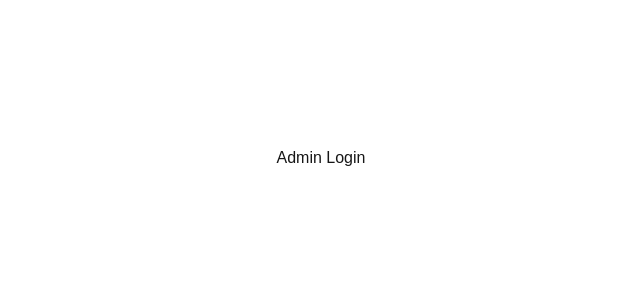
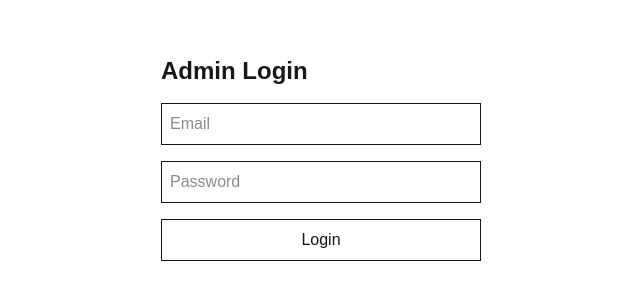
Before and after one commit to janiththejaka/WeerappanEng-Web, a Next.js app: page /admin/login in a window 1280 px wide. Shown: the part 242-542 px from the top of the page, without its empty margins (319-959 px from the left). Built offline with nearby package versions, Linux system fonts and the light colour scheme; no server answers.

Commit message:
SSR auth completion

```diff
--- a/src/app/admin/dashboard/page.tsx
+++ b/src/app/admin/dashboard/page.tsx
@@ -2,17 +2,19 @@ import { redirect } from "next/navigation";
 import { createClient } from "@/lib/supabase/server";
 
 export default async function DashboardPage() {
-  const supabase = await createClient();
+  const supabase =
+    await createClient();
 
-  const { data: { user },} = await supabase.auth.getUser();
+  const { data: { user }, } = await supabase.auth.getUser();
 
-  if (!user) {
-    redirect("/admin/login");
-  }
+  console.log( "Server User:", user );
+
+  if (!user) { redirect("/admin/login"); }
 
   return (
     <div>
       Dashboard
+      <p>{user.email}</p>
     </div>
   );
 }
--- a/src/app/admin/login/page.tsx
+++ b/src/app/admin/login/page.tsx
@@ -1,11 +1,79 @@
 "use client";
 
+import { useForm } from "react-hook-form";
+import { zodResolver } from "@hookform/resolvers/zod";
+import { loginSchema, LoginFormData,} from "@/lib/validations/login.schema";
+import { login } from "@/services/auth.service";
+import { useRouter } from "next/navigation";
+
 export default function LoginPage() {
-  return (
-    <div className="min-h-screen flex items-center justify-center">
-      <div>
-        <h1>Admin Login</h1>
-      </div>
-    </div>
-  );
+    const {
+        register,
+        handleSubmit,
+        formState: { errors },
+    } = useForm<LoginFormData>({
+        resolver: zodResolver(loginSchema),
+    });
+
+    const router = useRouter();
+
+    const onSubmit = async (
+        data: LoginFormData
+    ) => {
+        try {
+            await login(
+                data.email,
+                data.password
+            );
+
+            router.push(
+                "/admin/dashboard"
+            );
+        } catch (error) {
+            console.error(error);
+        }
+    };
+
+
+    return (
+        <div className="min-h-screen flex items-center justify-center">
+            <form
+                onSubmit={handleSubmit(onSubmit)}
+                className="flex flex-col gap-4 w-80"
+            >
+                <h1 className="text-2xl font-bold">
+                    Admin Login
+                </h1>
+
+                <input
+                    type="email"
+                    placeholder="Email"
+                    {...register("email")}
+                    className="border p-2"
+                />
+
+                {errors.email && (
+                    <p>{errors.email.message}</p>
+                )}
+
+                <input
+                    type="password"
+                    placeholder="Password"
+                    {...register("password")}
+                    className="border p-2"
+                />
+
+                {errors.password && (
+                    <p>{errors.password.message}</p>
+                )}
+
+                <button
+                    type="submit"
+                    className="border p-2"
+                >
+                    Login
+                </button>
+            </form>
+        </div>
+    );
 }
--- a/src/lib/supabase/client.ts
+++ b/src/lib/supabase/client.ts
@@ -1,12 +1,10 @@
-import { createClient } from "@supabase/supabase-js";
+import { createBrowserClient } from "@supabase/ssr";
 
-const supabaseUrl =
-  process.env.NEXT_PUBLIC_SUPABASE_URL!;
+const supabaseUrl = process.env.NEXT_PUBLIC_SUPABASE_URL!;
 
-const supabaseAnonKey =
-  process.env.NEXT_PUBLIC_SUPABASE_ANON_KEY!;
+const supabaseAnonKey = process.env.NEXT_PUBLIC_SUPABASE_PUBLISHABLE_KEY!;
 
-export const supabase = createClient(
+export const supabase = createBrowserClient(
   supabaseUrl,
   supabaseAnonKey
 );
--- /dev/null
+++ b/src/lib/supabase/proxy.ts
@@ -0,0 +1,37 @@
+// @/lib/supabase/proxy.ts
+import { createServerClient } from "@supabase/ssr";
+import { NextResponse, type NextRequest } from "next/server";
+
+export async function updateSession(request: NextRequest) {
+  let response = NextResponse.next({
+    request,
+  });
+
+  const supabase = createServerClient(
+    process.env.NEXT_PUBLIC_SUPABASE_URL!,
+    process.env.NEXT_PUBLIC_SUPABASE_PUBLISHABLE_KEY!,
+    {
+      cookies: {
+        getAll() {
+          return request.cookies.getAll();
+        },
+        setAll(cookiesToSet) {
+          cookiesToSet.forEach(({ name, value, options }) =>
+            request.cookies.set(name, value)
+          );
+          response = NextResponse.next({
+            request,
+          });
+          cookiesToSet.forEach(({ name, value, options }) =>
+            response.cookies.set(name, value, options)
+          );
+        },
+      },
+    }
+  );
+
+  // updates the session cookie dynamically if expired
+  await supabase.auth.getUser();
+
+  return response;
+}
--- a/src/lib/supabase/server.ts
+++ b/src/lib/supabase/server.ts
@@ -6,7 +6,7 @@ export async function createClient() {
 
   return createServerClient(
     process.env.NEXT_PUBLIC_SUPABASE_URL!,
-    process.env.NEXT_PUBLIC_SUPABASE_ANON_KEY!,
+    process.env.NEXT_PUBLIC_SUPABASE_PUBLISHABLE_KEY!,
     {
       cookies: {
         getAll() {
--- /dev/null
+++ b/src/lib/validations/login.schema.ts
@@ -0,0 +1,11 @@
+import { z } from "zod";
+
+export const loginSchema = z.object({
+  email: z.email("Enter a valid email"),
+
+  password: z
+    .string()
+    .min(6, "Password must be at least 6 characters"),
+});
+
+export type LoginFormData = z.infer<typeof loginSchema>;
--- /dev/null
+++ b/src/proxy.ts
@@ -0,0 +1,16 @@
+// proxy.ts
+import { type NextRequest } from "next/server";
+import { updateSession } from "@/lib/supabase/proxy";
+
+
+
+export async function proxy(request: NextRequest) {
+  console.log("PROXY IS EXECUTING FOR:", request.nextUrl.pathname);
+  return await updateSession(request);
+}
+
+export const config = {
+  matcher: [
+    "/((?!_next/static|_next/image|favicon.ico|.*\\.(?:svg|png|jpg|jpeg|gif|webp)$).*)",
+  ],
+};
--- a/src/services/auth.service.ts
+++ b/src/services/auth.service.ts
@@ -16,3 +16,12 @@ export async function login(
 
   return data;
 }
+
+export async function logout() {
+  const { error } =
+    await supabase.auth.signOut();
+
+  if (error) {
+    throw error;
+  }
+}
```
